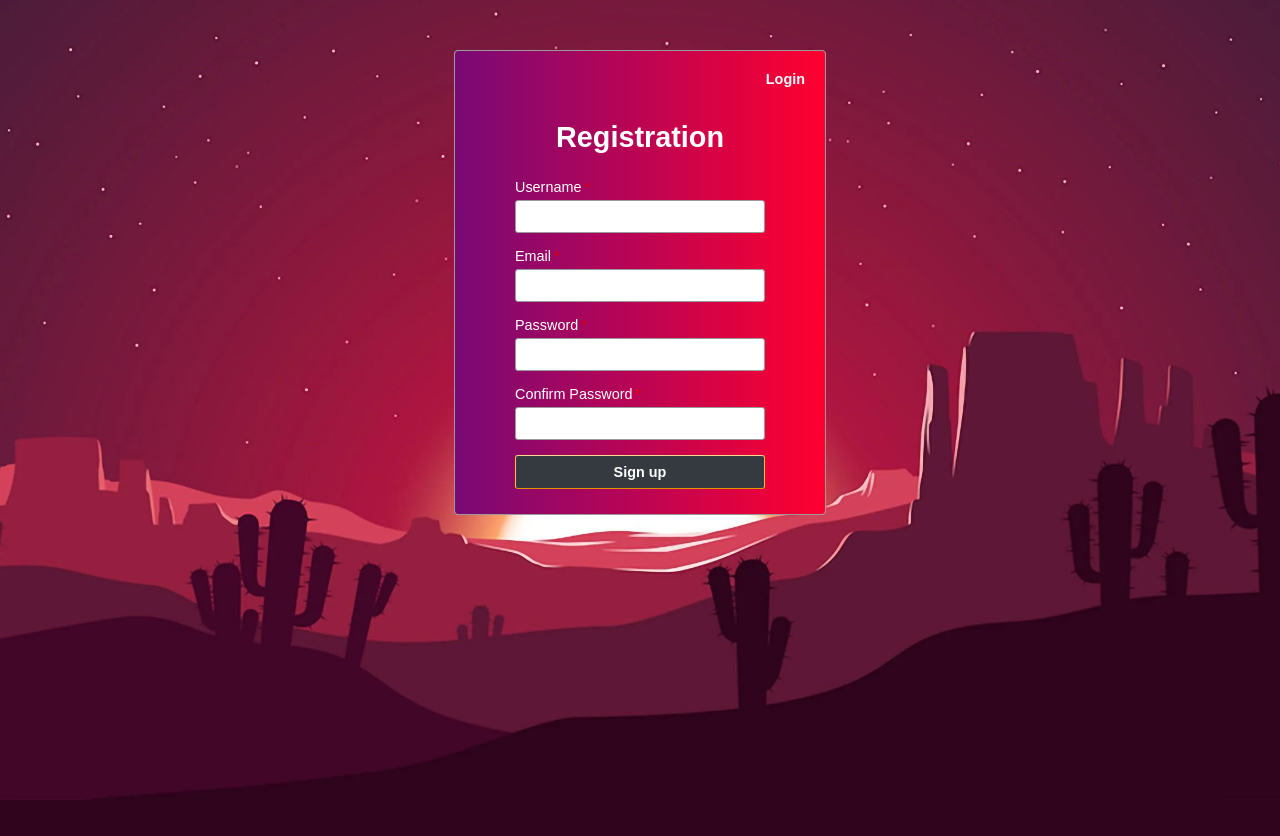
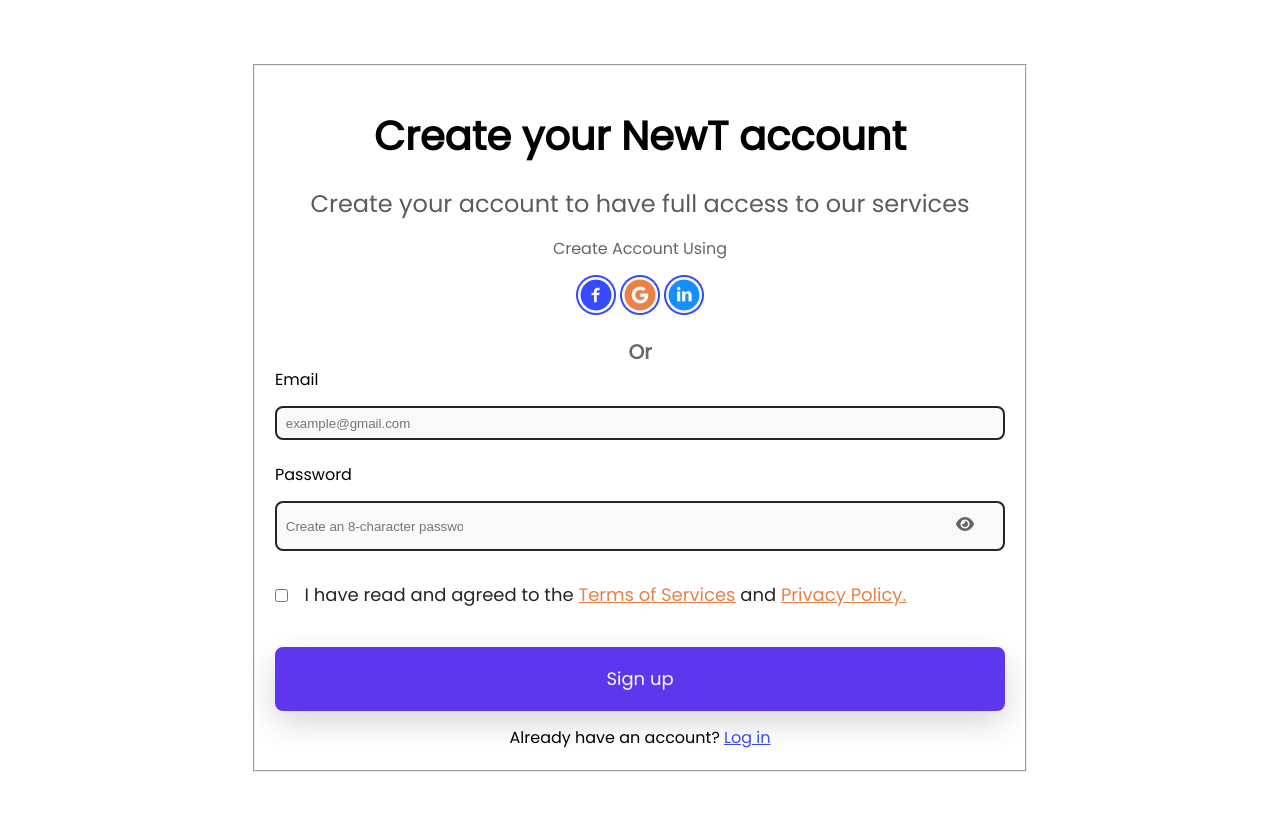
Before and after one commit to zuri-training/T_C_Gen-TeamNewt2w, a PHP site: page /signup.php in a window 1280 px wide. Before the commit the page ends 800 px from the top, so only its background shows below. Run offline with PHP 8.4, Linux system fonts and the light colour scheme; some libraries are stand-ins or nearby versions.

Commit message:
trying to pull

```diff
--- a/assets/css/style.css
+++ b/assets/css/style.css
@@ -792,3 +792,13 @@ h1 {
   gap: 60px;
   padding: 10px 0px;
 }
+
+/* signup */
+
+.register-main {
+  display: flex;
+  flex-direction: column;
+  justify-content: center;
+  align-items: center;
+  margin: 5%;
+}
--- /dev/null
+++ b/assets/js/styles.js
@@ -0,0 +1,10 @@
+const togglePassword = document.querySelector('#eye');
+  const password = document.querySelector('#password');
+
+  togglePassword.addEventListener('click', function (e) {
+    // toggle the type attribute
+    const type = password.getAttribute('type') === 'password' ? 'text' : 'password';
+    password.setAttribute('type', type);
+    // toggle the eye slash icon
+    this.classList.toggle('fa-eye-slash');
+});
--- a/signup.php
+++ b/signup.php
@@ -6,45 +6,43 @@ if (! empty($_POST["signup-btn"])) {
     $registrationResponse = $member->registerMember();
 }
 ?>
-<HTML>
-<HEAD>
-<TITLE>User Registration</TITLE>
-<link href="assets/css/phppot-style.css" type="text/css"
-	rel="stylesheet" />
-<link href="assets/css/user-registration.css" type="text/css"
-	rel="stylesheet" />
+
+<html lang="en">
+  <head>
+    <meta charset="UTF-8" />
+    <meta http-equiv="X-UA-Compatible" content="IE=edge" />
+    <meta name="viewport" content="width=device-width, initial-scale=1.0" />
+    <title>Sign Up</title>
+    <link rel="stylesheet" href="./assets/css/style.css" />
+    <link rel="preconnect" href="https://fonts.googleapis.com" />
+    <link rel="preconnect" href="https://fonts.gstatic.com" crossorigin />
+    <link
+      href="https://fonts.googleapis.com/css2?family=Poppins&display=swap"
+      rel="stylesheet"
+    />
     <script src="vendor/jquery/jquery-3.3.1.js" type="text/javascript"></script>
-</HEAD>
-<style>
-		body{
-        background-image:url("./assets/abc.jpg");
-        background-position: center; /* Center the image */
-  background-repeat: no-repeat; /* Do not repeat the image */
-  background-size: cover; /* Resize the background image to cover the entire container */
-    }
-.sign-up-container{
-  background-image: linear-gradient(to right, #790975,#ff0030);
-}
-.form-label{
-color:white !important;
-}
-#signup-btn{
-	color:white;
-	font-weight:bold;
-	background: #343a40;
-}
-</style>
-<BODY>
+    <link rel="stylesheet" href="https://cdnjs.cloudflare.com/ajax/libs/font-awesome/6.1.1/css/all.min.css">
+    <link rel="icon" type="image/png" sizes="32x32" href="./assets/img/Frame 361.png">
+  </head>
+  <body>
+    <main class="register-main">
+      <fieldset style="padding: 20px;" class="register-fieldset">
+        <div style="text-align: center;">
+          <h1 style="font-size: 40px;">Create your NewT account</h1>
+          <p style="font-size: 24px; color: rgba(37, 37, 37, 0.75);">Create your account to have full access to our services</p>
+        </div>
+        <div style="text-align: center; margin-top: 2%;">
+          <p style="font-size: 16px; color: rgba(37, 37, 37, 0.7);">Create Account Using</p>
+          <section style="margin-top: 2%;">
+            <img src="./assets/img/Group 6.png">
+            <img src="./assets/img/Group 7.png">
+            <img src="./assets/img/Group 8.png">
+          </section>
+          <h6 style="color: rgba(37, 37, 37, 0.7); font-size: 20px; margin-top: 2%;">Or</h6>
+        </div>
+        <form name="sign-up" action="" method="post"
+          onsubmit="return signupValidation()" style="gap: 2%;" class="form-register">
 
-	<div class="phppot-container">
-		<div class="sign-up-container">
-			<div class="login-signup">
-				<a href="login.php" style="color:white">Login</a>
-			</div>
-			<div class="">
-				<form name="sign-up" action="" method="post"
-					onsubmit="return signupValidation()">
-					<div class="signup-heading" style="color:white">Registration</div>
           <?php
     if (! empty($registrationResponse["status"])) {
         ?>
@@ -61,70 +59,45 @@ color:white !important;
         ?>
         <?php
     }
-    ?>	<div class="error-msg" id="error-msg"></div>
-					<div class="row">
-						<div class="inline-block">
-							<div class="form-label">
-								Username<span class="required error" id="username-info"></span>
+    ?> <div class="error-msg" id="error-msg"></div>
+
+
+          <div style="display: flex; flex-direction: column; padding-bottom: 3%">
+            <label for="email" style="padding-bottom: 2%">Email<span class="required error" id="email-info"></span>
+            </label>
+            <input type="email" id="email" placeholder="example@gmail.com" name="email" required style="padding: 1% 1.2%; border-radius: 8px; border: 2px solid #252525; background-color: #F9F9F9;">
           </div>
-							<input class="input-box-330" type="text" name="username"
-								id="username">
+          <div style="display: flex; flex-direction: column; padding-bottom: 3%">
+            <label for="password" style="padding-bottom: 2%">Password<span class="required error" id="signup-password-info"></span>
+            </label>
+            <div class="password-container" style="padding: 0.4% 1.2%; border-radius: 8px; border: 2px solid #252525; background-color: #F9F9F9; display: flex; flex-direction: row;">
+              <input type="password" id="signup-password" style="background-color: #F9F9F9; border: none; padding-right: 68%;" placeholder="Create an 8-character password" name="signup-password" required>
+              <i class="fa-solid fa-eye" id="eye"></i>
             </div>
           </div>
-					<div class="row">
-						<div class="inline-block">
-							<div class="form-label">
-								Email<span class="required error" id="email-info"></span>
+        </form>
+        <div class="checkbox-line" style="display: flex; flex-direction: row;">
+          <input type="checkbox" name="checkbox" style="margin-right: 1%;">
+          <p>I have read and agreed to the
+            <a style="color: #EA8147; text-decoration: underline;" href="#">Terms of Services</a> and
+            <a style="color: #EA8147; text-decoration: underline;" href="#">Privacy Policy.</a>
+          </p>
         </div>
-							<input class="input-box-330" type="email" name="email" id="email">
+        <div style="margin-top: 4%;">
+          <button type="submit" class="btn" name="signup-btn" id="signup-btn" style="background-color: #5C37EE; box-shadow: 0px 12px 32px rgba(0, 0, 0, 0.16); border-radius: 8px; border: none; padding: 2% 2.4%; width: 100%; color: #F9F9F9;">Sign up</button>
+          <p style="text-align: center; margin-top: 2%;">Already have an account? <a style="color: #374AFC;" href="./Login.html">Log in</a></p>
         </div>
-					</div>
-					<div class="row">
-						<div class="inline-block">
-							<div class="form-label">
-								Password<span class="required error" id="signup-password-info"></span>
-							</div>
-							<input class="input-box-330" type="password"
-								name="signup-password" id="signup-password">
-						</div>
-					</div>
-					<div class="row">
-						<div class="inline-block">
-							<div class="form-label">
-								Confirm Password<span class="required error"
-									id="confirm-password-info"></span>
-							</div>
-							<input class="input-box-330" type="password"
-								name="confirm-password" id="confirm-password">
-						</div>
-					</div>
-					<div class="row">
-						<input class="btn" type="submit" name="signup-btn"
-							id="signup-btn" value="Sign up">
-					</div>
-				</form>
-			</div>
-		</div>
-	</div>
+      </fieldset>
+    </main>
     <script>
 function signupValidation() {
   var valid = true;
-	$("#username").removeClass("error-field");
   $("#email").removeClass("error-field");
   $("#password").removeClass("error-field");
-	$("#confirm-password").removeClass("error-field");
-	var UserName = $("#username").val();
   var email = $("#email").val();
   var Password = $('#signup-password').val();
-    var ConfirmPassword = $('#confirm-password').val();
   var emailRegex = /^[a-zA-Z0-9.!#$%&'*+/=?^_`{|}~-]+@[a-zA-Z0-9](?:[a-zA-Z0-9-]{0,61}[a-zA-Z0-9])?(?:\.[a-zA-Z0-9](?:[a-zA-Z0-9-]{0,61}[a-zA-Z0-9])?)*$/;
-	$("#username-info").html("").hide();
   $("#email-info").html("").hide();
-	if (UserName.trim() == "") {
-		$("#username-info").html("required.").css("color", "#ee0000").show();
-		$("#username").addClass("error-field");
-		valid = false;
-	}
   if (email == "") {
     $("#email-info").html("required").css("color", "#ee0000").show();
     $("#email").addClass("error-field");
@@ -144,15 +117,6 @@ function signupValidation() {
     $("#signup-password").addClass("error-field");
     valid = false;
   }
-	if (ConfirmPassword.trim() == "") {
-		$("#confirm-password-info").html("required.").css("color", "#ee0000").show();
-		$("#confirm-password").addClass("error-field");
-		valid = false;
-	}
-	if(Password != ConfirmPassword){
-        $("#error-msg").html("Both passwords must be same.").show();
-        valid=false;
-    }
   if (valid == false) {
     $('.error-field').first().focus();
     valid = false;
@@ -160,5 +124,10 @@ function signupValidation() {
   return valid;
 }
 </script>
-</BODY>
-</HTML>
+
+
+
+
+    <script src="./assets/js/styles.js"></script>
+  </body>
+  </html>
```
Lines whose indentation alone changed are shown as unchanged.
